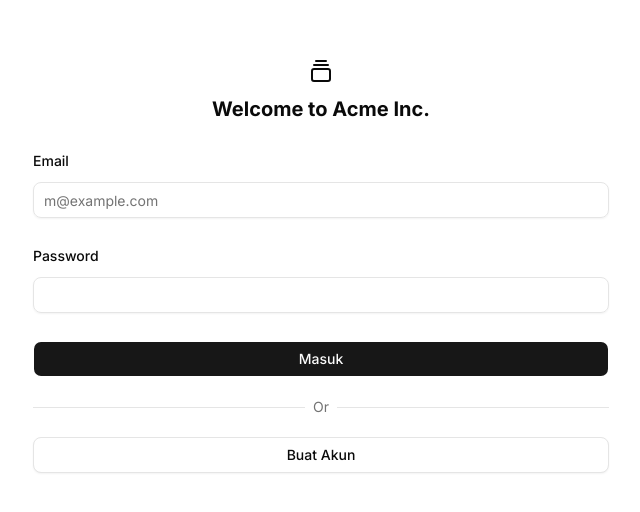
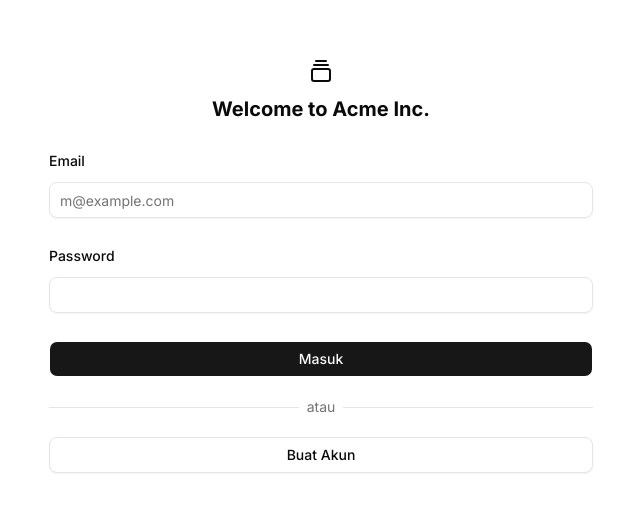
Before and after one commit to mikhailabdillah/cash-receipt, a Next.js app: page /login in a window 1280 px wide. Shown: the part 136-648 px from the top of the page, without its empty margins (319-959 px from the left). Built offline with nearby package versions, Linux system fonts and the light colour scheme.

Commit message:
style: update whitespaces

```diff
--- a/app/(Auth)/layout.tsx
+++ b/app/(Auth)/layout.tsx
@@ -20,7 +20,7 @@ export default async function Layout({
   return (
     <SidebarProvider>
       <AppSidebar userData={claimsData?.claims.email} />
-      <main className="flex w-full flex-col bg-neutral-100 p-4 shadow-md md:p-6">
+      <main className="flex w-full flex-col bg-neutral-100 shadow-md md:p-6">
         <div className="flex justify-between">
           <SidebarTrigger />
           <Signout />
--- a/app/login/page.tsx
+++ b/app/login/page.tsx
@@ -12,7 +12,7 @@ import { login, signup } from "./actions";
 export default function LoginPage() {
   return (
     <section className="flex h-screen items-center justify-center">
-      <div className="container mx-auto max-w-xl">
+      <div className="container mx-auto max-w-xl px-4">
         <div className={"flex flex-col gap-6"}>
           <form>
             <FieldGroup>
@@ -44,7 +44,7 @@ export default function LoginPage() {
                   Masuk
                 </Button>
               </Field>
-              <FieldSeparator>Or</FieldSeparator>
+              <FieldSeparator>atau</FieldSeparator>
               <Field className="grid">
                 <Button formAction={signup} type="submit" variant="outline">
                   Buat Akun
```
